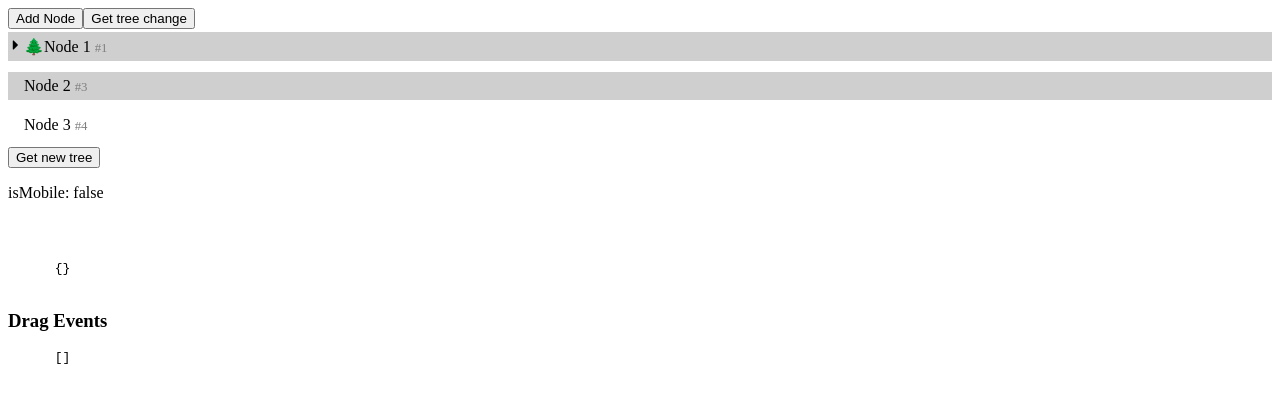
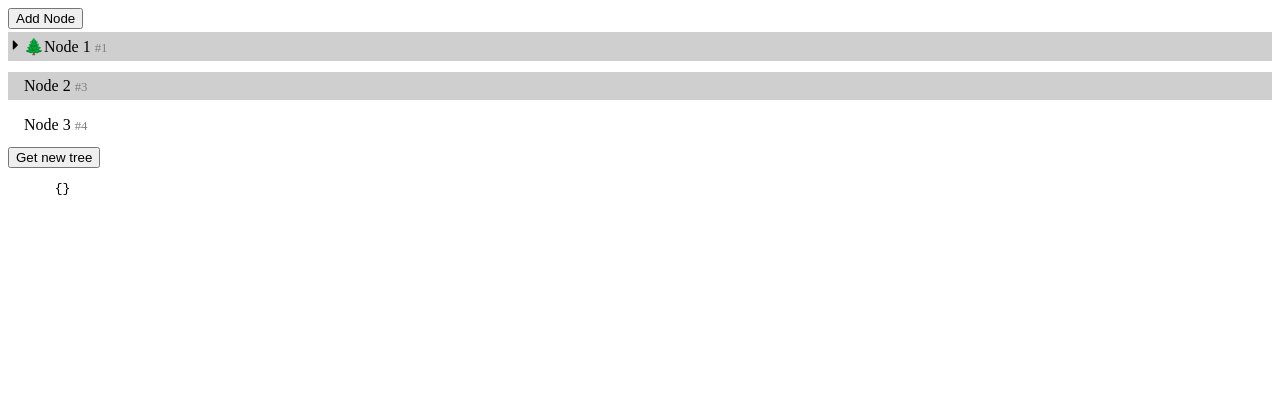
Before and after one commit to ParadeTo/vue-tree-list, a Vue app: page / in a window 1280 px wide. Shown: the top 402 px of the page. Built offline with nearby package versions, Linux system fonts and the light colour scheme.

Commit message:
feat: enhance VueTreeList events with new handlers and update README

```diff
--- a/dev/App.vue
+++ b/dev/App.vue
@@ -1,9 +1,12 @@
 <template>
   <div>
     <button @click="addNode">Add Node</button>
-    <button @click="getTreeChange">Get tree change</button>
     <VueTreeList
       @click="onClick"
+      @change-name="onChangeName"
+      @end-edit="onEndEdit"
+      @delete-node="onDeleteNode"
+      @add-node="onAddNode"
       @drop="onDrop"
       @drop-before="onDropBefore"
       @drop-after="onDropAfter"
@@ -38,21 +41,13 @@
             slotProps.model.children && slotProps.model.children.length > 0 && !slotProps.expanded
               ? '🌲'
               : ''
-          }}</span
-        >
+          }}
+        </span>
       </template>
     </VueTreeList>
     <button @click="getNewTree">Get new tree</button>
-    <p>isMobile: {{ isMobile }}</p>
-    <pre>
-      {{ record }}
-    </pre>
     <pre>
       {{ newTree }}
-    </pre>
-    <h3>Drag Events</h3>
-    <pre>
-      {{ dropLog }}
     </pre>
   </div>
 </template>
@@ -60,47 +55,9 @@
 <script setup lang="ts">
   import { ref } from 'vue'
 import { VueTreeList, Tree, TreeNode } from '../src'
+  import type { TreeNodeData } from '../src'
 
-function detectMobile(): boolean {
-  const userAgent = navigator.userAgent.toLowerCase()
-
-  const isIpad = /ipad/i.test(userAgent)
-  const isIphoneOs = /iphone os/i.test(userAgent)
-  const isMidp = /midp/i.test(userAgent)
-  const isUc7 = /rv:1.2.3.4/i.test(userAgent)
-  const isUc = /ucweb/i.test(userAgent)
-  const isAndroid = /android/i.test(userAgent)
-  const isCE = /windows ce/i.test(userAgent)
-  const isWM = /windows mobile/i.test(userAgent)
-  const isWx = /MicroMessenger/i.test(userAgent)
-
-  return isIpad || isIphoneOs || isMidp || isUc7 || isUc || isAndroid || isCE || isWM || isWx
-}
-
-function getTreeSnapshot(oldNode: TreeNode): Record<string, unknown> {
-  const newNode: Record<string, unknown> = {}
-
-  for (const k in oldNode) {
-    if (k !== 'children' && k !== 'parent') {
-      newNode[k] = (oldNode as Record<string, unknown>)[k]
-    }
-  }
-
-  if (oldNode.children && oldNode.children.length > 0) {
-    newNode.children = []
-    for (let i = 0, len = oldNode.children.length; i < len; i++) {
-      ;(newNode.children as Record<string, unknown>[]).push(getTreeSnapshot(oldNode.children[i]))
-    }
-  }
-
-  return newNode
-}
-
-const isMobileValue = detectMobile()
-const isMobile = ref(isMobileValue)
-const record = ref<Record<string, unknown> | null>(null)
   const newTree = ref<Record<string, unknown>>({})
-const dropLog = ref<Record<string, unknown>[]>([])
   const data = ref(
     new Tree([
       {
@@ -108,31 +65,74 @@ const data = ref(
         id: 1,
         pid: 0,
         dragDisabled: true,
+        addTreeNodeDisabled: true,
+        addLeafNodeDisabled: true,
+        editNodeDisabled: true,
+        delNodeDisabled: true,
         children: [
           {
             name: 'Node 1-2',
             id: 2,
             isLeaf: true,
-          pid: 1,
-        },
-      ],
+            pid: 1
+          }
+        ]
       },
       {
         name: 'Node 2',
         id: 3,
         pid: 0,
-      disabled: true,
+        disabled: true
       },
       {
         name: 'Node 3',
         id: 4,
-      pid: 0,
-    },
-  ]).root,
+        pid: 0
+      }
+    ]).root
   )
 
-function getTreeChange() {
-  record.value = getTreeSnapshot(data.value)
+  function nodeLabel(node: TreeNode | null): string {
+    if (!node) return 'null'
+    return `#${String(node.id)} ${node.name}`
+  }
+
+  function onDeleteNode(node: TreeNode) {
+    console.log('delete-node', nodeLabel(node), node)
+    node.remove()
+  }
+
+  function onEndEdit(payload: { id: number | string; oldName: string; newName: string }) {
+    console.log('end-edit', payload)
+  }
+
+  function onChangeName(payload: {
+    id: number | string
+    oldName: string
+    newName: string
+    eventType?: string
+  }) {
+    console.log('change-name', payload)
+  }
+
+  function onAddNode(node: TreeNode) {
+    console.log('add-node', nodeLabel(node), node)
+  }
+
+  function onClick(model: Record<string, unknown>) {
+    console.log('click', model)
+  }
+
+  function onDrop({ node, src, target }: { node: TreeNode; src: TreeNode | null; target: TreeNode }) {
+    console.log('drop', nodeLabel(node), nodeLabel(src), nodeLabel(target), { node, src, target })
+  }
+
+  function onDropBefore({ node, src, target }: { node: TreeNode; src: TreeNode | null; target: TreeNode }) {
+    console.log('drop-before', nodeLabel(node), nodeLabel(src), nodeLabel(target), { node, src, target })
+  }
+
+  function onDropAfter({ node, src, target }: { node: TreeNode; src: TreeNode | null; target: TreeNode }) {
+    console.log('drop-after', nodeLabel(node), nodeLabel(src), nodeLabel(target), { node, src, target })
   }
 
   function addNode() {
@@ -142,42 +142,25 @@ function addNode() {
   }
 
   function getNewTree() {
-  newTree.value = getTreeSnapshot(data.value)
-}
+    function _dfs(oldNode: TreeNode): Record<string, unknown> {
+      const newNode: Record<string, unknown> = {}
 
-function onClick(model: Record<string, unknown>) {
-  console.log(model)
-}
-
-function toSimpleNode(node: TreeNode | null): Record<string, unknown> | null {
-  if (!node) return null
-  return {
-    id: node.id,
-    name: node.name,
-    pid: node.pid,
+      for (const k in oldNode) {
+        if (k !== 'children' && k !== 'parent') {
+          newNode[k] = (oldNode as TreeNodeData)[k]
         }
       }
 
-function pushDropLog(type: 'drop' | 'drop-before' | 'drop-after', payload: { node: TreeNode; src: TreeNode | null; target: TreeNode }) {
-  dropLog.value.unshift({
-    type,
-    node: toSimpleNode(payload.node),
-    src: toSimpleNode(payload.src),
-    target: toSimpleNode(payload.target),
-    at: new Date().toLocaleTimeString(),
-  })
+      if (oldNode.children && oldNode.children.length > 0) {
+        newNode.children = []
+        for (let i = 0, len = oldNode.children.length; i < len; i++) {
+          ;(newNode.children as Record<string, unknown>[]).push(_dfs(oldNode.children[i]))
+        }
+      }
+      return newNode
     }
 
-function onDrop(payload: { node: TreeNode; src: TreeNode | null; target: TreeNode }) {
-  pushDropLog('drop', payload)
-}
-
-function onDropBefore(payload: { node: TreeNode; src: TreeNode | null; target: TreeNode }) {
-  pushDropLog('drop-before', payload)
-}
-
-function onDropAfter(payload: { node: TreeNode; src: TreeNode | null; target: TreeNode }) {
-  pushDropLog('drop-after', payload)
+    newTree.value = _dfs(data.value)
   }
 </script>
 
```
Also changed, not shown: 1 other file (tests, documents, lock files or other folders). Lines whose indentation alone changed are shown as unchanged.
